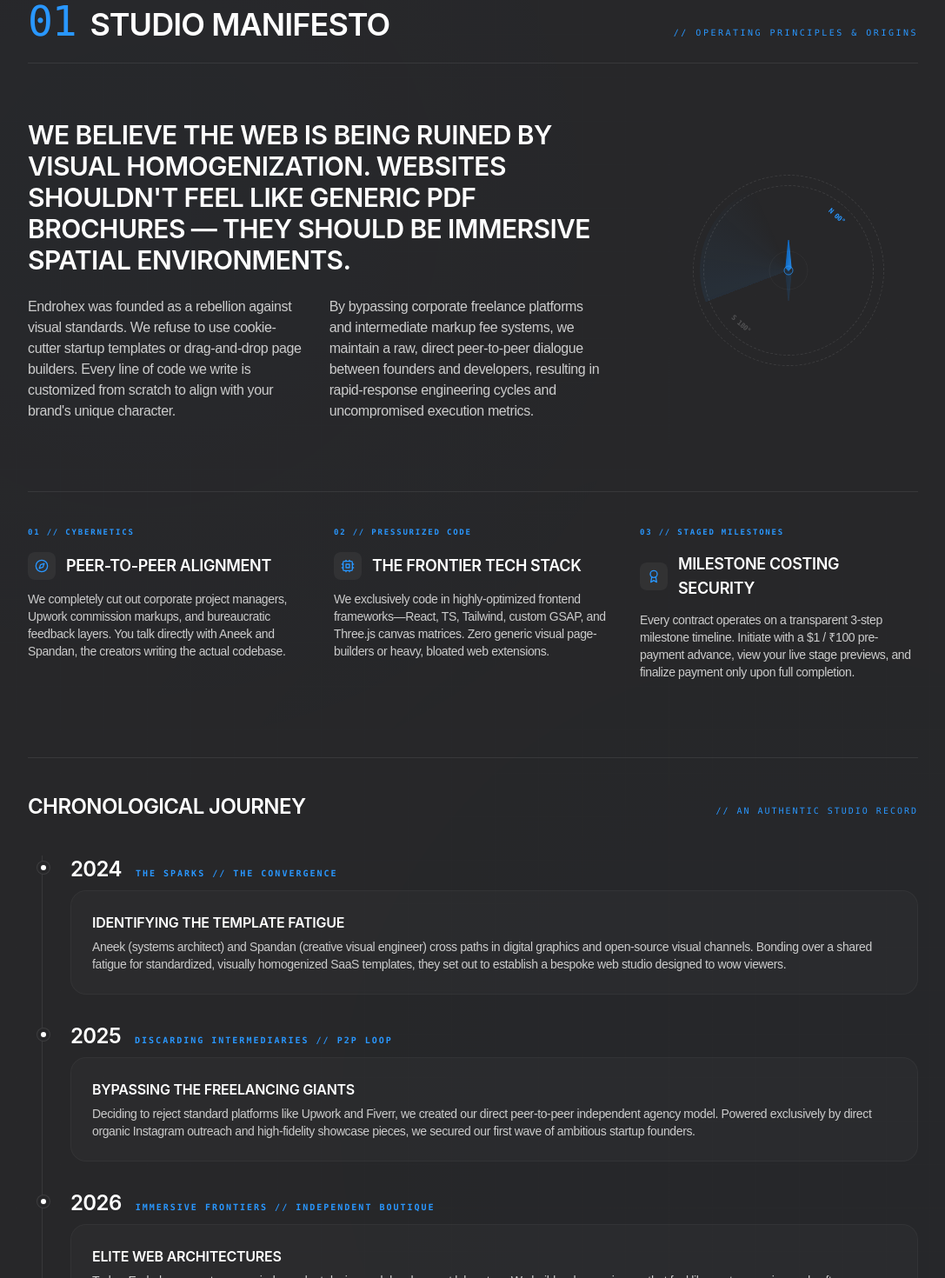
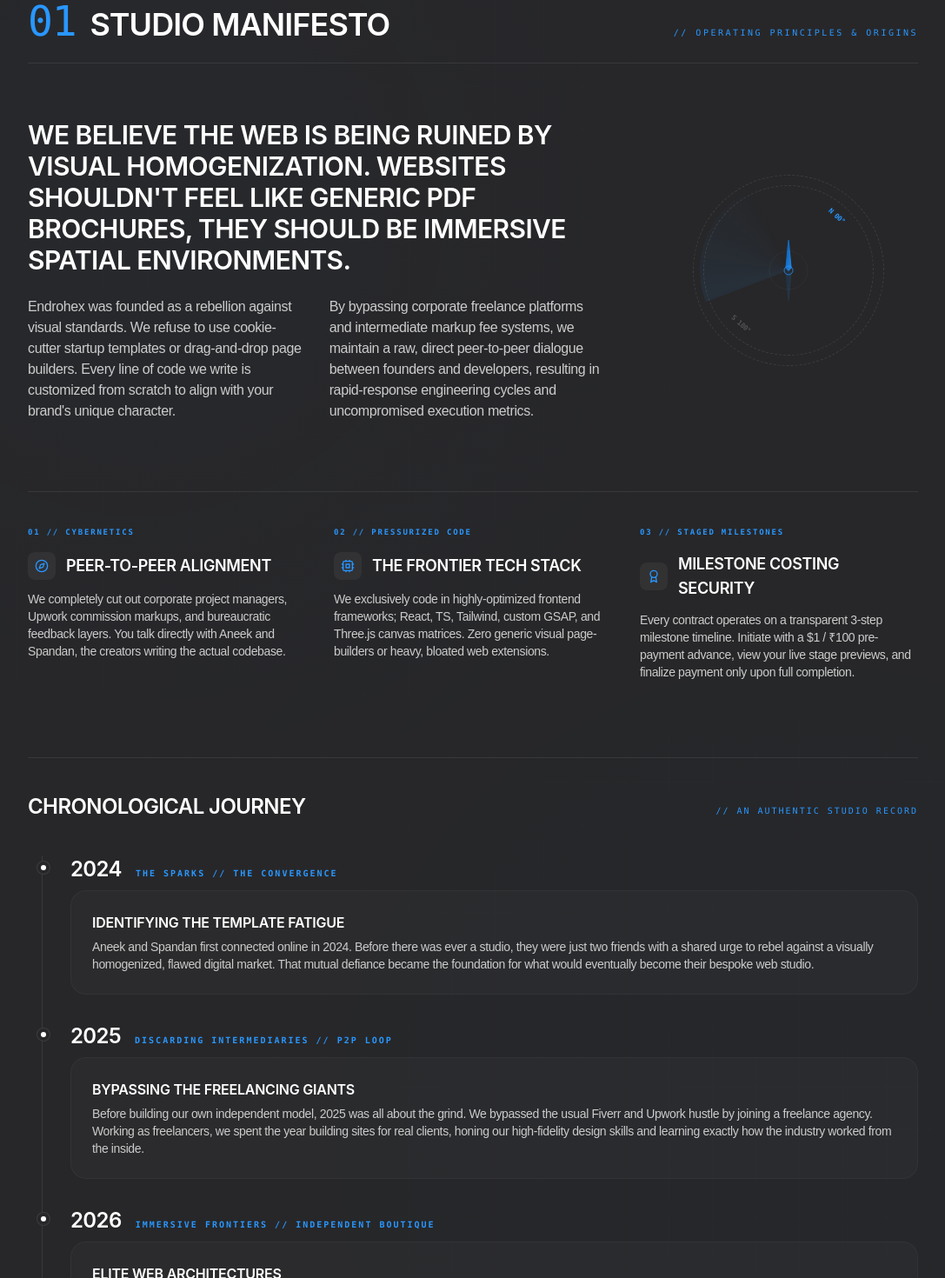
Before and after one commit to endrohex/endrohexsite, a React (Vite) app: page / in a window 1280 px wide. Shown: the part 1200-2670 px from the top of the page at 87% size, without its empty margins (96-1183 px from the left). Built offline with nearby package versions, Linux system fonts and the light colour scheme.

Commit message:
Update AboutSection.tsx

```diff
--- a/src/sections/AboutSection.tsx
+++ b/src/sections/AboutSection.tsx
@@ -37,7 +37,7 @@ export const AboutSection: React.FC = () => {
           <div className="lg:col-span-8 flex flex-col gap-6">
             <FadeIn delay={0.1} y={30}>
               <p className="text-xl sm:text-2xl md:text-3xl font-semibold uppercase tracking-tight text-white leading-snug font-display" style={{ letterSpacing: '-0.02em' }}>
-                We believe the web is being ruined by visual homogenization. Websites shouldn't feel like generic PDF brochures — they should be immersive spatial environments.
+                We believe the web is being ruined by visual homogenization. Websites shouldn't feel like generic PDF brochures, they should be immersive spatial environments.
               </p>
             </FadeIn>
 
@@ -121,7 +121,7 @@ export const AboutSection: React.FC = () => {
             {
               num: "02 // PRESSURIZED CODE",
               title: "The Frontier Tech Stack",
-              desc: "We exclusively code in highly-optimized frontend frameworks—React, TS, Tailwind, custom GSAP, and Three.js canvas matrices. Zero generic visual page-builders or heavy, bloated web extensions.",
+              desc: "We exclusively code in highly-optimized frontend frameworks; React, TS, Tailwind, custom GSAP, and Three.js canvas matrices. Zero generic visual page-builders or heavy, bloated web extensions.",
               icon: <Cpu size={16} />
             },
             {
@@ -163,19 +163,19 @@ export const AboutSection: React.FC = () => {
                 year: "2024",
                 stage: "THE SPARKS // THE CONVERGENCE",
                 title: "Identifying the Template Fatigue",
-                desc: "Aneek (systems architect) and Spandan (creative visual engineer) cross paths in digital graphics and open-source visual channels. Bonding over a shared fatigue for standardized, visually homogenized SaaS templates, they set out to establish a bespoke web studio designed to wow viewers."
+                desc: "Aneek and Spandan first connected online in 2024. Before there was ever a studio, they were just two friends with a shared urge to rebel against a visually homogenized, flawed digital market. That mutual defiance became the foundation for what would eventually become their bespoke web studio."
               },
               {
                 year: "2025",
                 stage: "DISCARDING INTERMEDIARIES // P2P LOOP",
                 title: "Bypassing the Freelancing Giants",
-                desc: "Deciding to reject standard platforms like Upwork and Fiverr, we created our direct peer-to-peer independent agency model. Powered exclusively by direct organic Instagram outreach and high-fidelity showcase pieces, we secured our first wave of ambitious startup founders."
+                desc: "Before building our own independent model, 2025 was all about the grind. We bypassed the usual Fiverr and Upwork hustle by joining a freelance agency. Working as freelancers, we spent the year building sites for real clients, honing our high-fidelity design skills and learning exactly how the industry worked from the inside."
               },
               {
                 year: "2026",
                 stage: "IMMERSIVE FRONTIERS // INDEPENDENT BOUTIQUE",
                 title: "Elite Web Architectures",
-                desc: "Today, Endrohex operates as an independent design and development laboratory. We build web experiences that feel like custom-engineered software platforms rather than boilerplate brochures, driving conversions and helping brands command premium visual pricing."
+                desc: "Deciding to reject standard platforms like Upwork and Fiverr, we created our direct peer-to-peer independent agency model. Powered exclusively by direct organic Instagram outreach and high-fidelity showcase pieces, we secured our first wave of ambitious startup founders."
               }
             ].map((milestone, idx) => (
               <FadeIn key={idx} delay={idx * 0.1} y={30} className="relative group">
```
